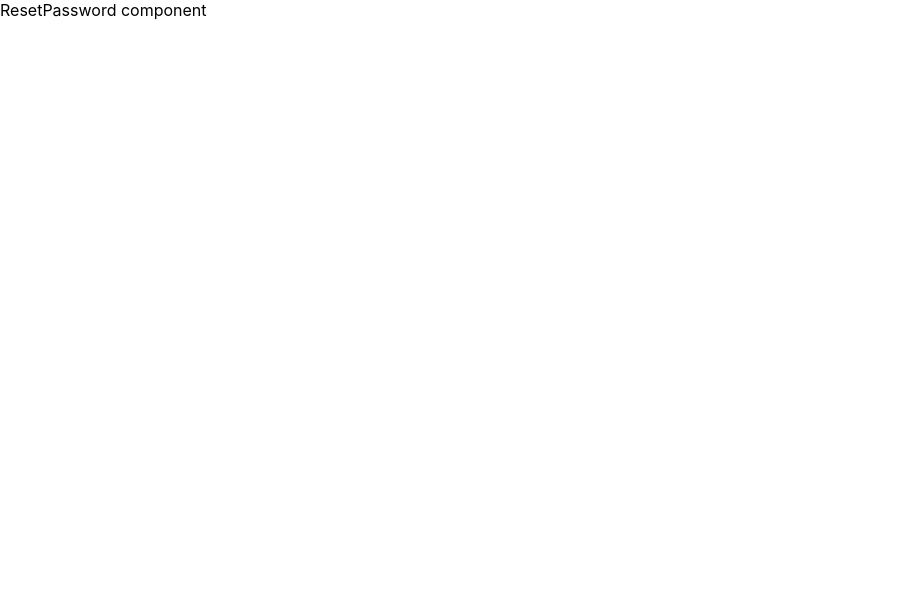
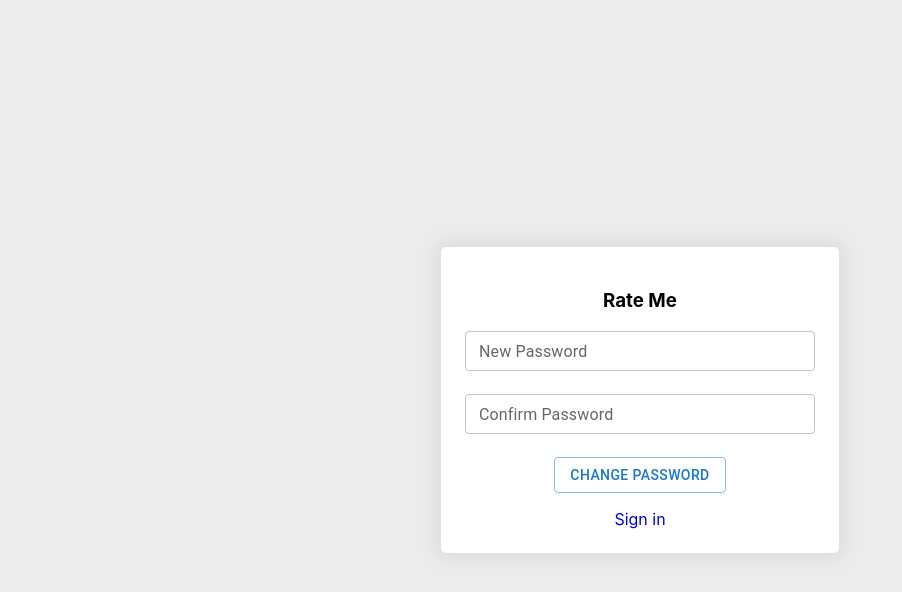
Before and after one commit to alrazamc/rateme, a JavaScript app in the folder client/: page /admin/reset-password/1 in a window 1280 px wide. Shown: the top 592 px of the page, without its empty margins (0-902 px from the left). Built offline with nearby package versions, Linux system fonts and the light colour scheme; the HTML template or start-up script is replaced by a standard one.

Commit message:
auth-components-ui

```diff
--- a/client/src/AppPublic.js
+++ b/client/src/AppPublic.js
@@ -2,14 +2,17 @@ import { Route, Routes } from "react-router-dom";
 import Signin from "./components/auth/SignIn";
 import ForgotPassword from "./components/auth/ForgotPassword";
 import ResetPassword from "./components/auth/ResetPassword";
+import { Box } from "@mui/material";
 
 function AppPublic(){
   return (
-    <Routes>
-      <Route path="/admin/signin" Component={Signin} />
-      <Route path="/admin/forgot-password" Component={ForgotPassword} />
-      <Route path="/admin/reset-password/:resetCode" Component={ResetPassword} />
-    </Routes>
+    <Box display="flex" justifyContent="center" alignItems="center" height="100%">
+      <Routes>
+        <Route path="/admin/signin" Component={Signin} />
+        <Route path="/admin/forgot-password" Component={ForgotPassword} />
+        <Route path="/admin/reset-password/:resetCode" Component={ResetPassword} />
+      </Routes>
+    </Box>
   )
 }
 
--- a/client/src/components/auth/ForgotPassword.js
+++ b/client/src/components/auth/ForgotPassword.js
@@ -1,8 +1,41 @@
+import { Box, Button } from "@mui/material";
+import { Field, Form } from "react-final-form";
+import TextInput from "../library/form/TextInput";
+import { Link } from "react-router-dom";
+
 function ForgotPassword(){
   return(
-    <div>
-      ForgotPassword component
-    </div>
+    <Box borderRadius="5px" boxShadow="0px 0px 17px 5px #dbdada"  p={3} bgcolor="#fff" textAlign="center" minWidth="350px">
+      <h3>Rate Me</h3>
+      <Form
+        onSubmit={(data) => {
+          console.log('submitting', data);
+        }}
+        validate={(data) => {
+          const errors = {};
+          if(!data.email)
+            errors.email = "Email address is required";
+          else if(!/^\w+([\.-]?\w+)*@\w+([\.-]?\w+)*(\.\w{2,3})+$/.test(data.email))
+            errors.email = "invalid email address";
+
+          return errors;
+        }}
+      >
+        {
+          (props) => {
+            return (
+              <form onSubmit={props.handleSubmit}>
+                <Field name="email" type="email" component={TextInput} placeholder="Enter email address..." label="Email" />
+                <Button type="submit" variant="outlined">Reset Password</Button>
+                <Box mt={2}>
+                  <Link style={{textDecoration: 'none'}} to="/admin/signin">Sign in</Link>
+                </Box>
+              </form>
+            )
+          }
+        }
+      </Form>
+    </Box>
   )
 }
 
--- a/client/src/components/auth/ResetPassword.js
+++ b/client/src/components/auth/ResetPassword.js
@@ -1,8 +1,47 @@
+import { Box, Button } from "@mui/material";
+import { Field, Form } from "react-final-form";
+import TextInput from "../library/form/TextInput";
+import { Link } from "react-router-dom";
+
 function ResetPassword(){
   return(
-    <div>
-      ResetPassword component
-    </div>
+    <Box borderRadius="5px" boxShadow="0px 0px 17px 5px #dbdada"  p={3} bgcolor="#fff" textAlign="center" minWidth="350px">
+      <h3>Rate Me</h3>
+      <Form
+        onSubmit={(data) => {
+          console.log('submitting', data);
+        }}
+        validate={(data) => {
+          const errors = {};
+          if(!data.newPassword)
+            errors.newPassword = "Password is required";
+          else if(data.newPassword.length < 6)
+            errors.newPassword = "Password should have at least 6 characters";
+
+          if(!data.confirmPassword)
+            errors.confirmPassword = "Please confirm password";
+          else if(data.newPassword !== data.confirmPassword)
+            errors.confirmPassword = 'Passwords are not same';
+
+          return errors;
+        }}
+      >
+        {
+          (props) => {
+            return (
+              <form onSubmit={props.handleSubmit}>
+                <Field name="newPassword" type="password" component={TextInput} placeholder="Enter new password..." label="New Password" />
+                <Field name="confirmPassword" type="password" component={TextInput} placeholder="Confirm password..." label="Confirm Password" />
+                <Button type="submit" variant="outlined">Change Password</Button>
+                <Box mt={2}>
+                  <Link style={{textDecoration: 'none'}} to="/admin/signin">Sign in</Link>
+                </Box>
+              </form>
+            )
+          }
+        }
+      </Form>
+    </Box>
   )
 }
 
--- a/client/src/components/auth/SignIn.js
+++ b/client/src/components/auth/SignIn.js
@@ -1,8 +1,45 @@
+import { Box, Button } from "@mui/material";
+import { Field, Form } from "react-final-form";
+import TextInput from "../library/form/TextInput";
+import { Link } from "react-router-dom";
+
 function Signin(){
   return(
-    <div>
-      Signin component
-    </div>
+    <Box borderRadius="5px" boxShadow="0px 0px 17px 5px #dbdada"  p={3} bgcolor="#fff" textAlign="center" minWidth="350px">
+      <h3>Rate Me</h3>
+      <Form
+        onSubmit={(data) => {
+          console.log('submitting', data);
+        }}
+        validate={(data) => {
+          const errors = {};
+          if(!data.email)
+            errors.email = "Email address is required";
+          else if(!/^\w+([\.-]?\w+)*@\w+([\.-]?\w+)*(\.\w{2,3})+$/.test(data.email))
+            errors.email = "invalid email address";
+
+          if(!data.password)
+            errors.password = "Password is required";
+
+          return errors;
+        }}
+      >
+        {
+          (props) => {
+            return (
+              <form onSubmit={props.handleSubmit}>
+                <Field name="email" type="email" component={TextInput} placeholder="Enter email address..." label="Email" />
+                <Field name="password" type="password" component={TextInput} placeholder="Enter password..." label="Password" />
+                <Button type="submit" variant="outlined">Sign In</Button>
+                <Box mt={2}>
+                  <Link style={{textDecoration: 'none'}} to="/admin/forgot-password">Forgot Password?</Link>
+                </Box>
+              </form>
+            )
+          }
+        }
+      </Form>
+    </Box>
   )
 }
 
--- /dev/null
+++ b/client/src/components/library/form/TextInput.js
@@ -0,0 +1,15 @@
+import { Box, FormHelperText, TextField } from "@mui/material";
+
+function TextInput(props){
+  const { input, meta:{ error, touched }, ...rest} = props;
+  return(
+    <Box width="100%">
+      <TextField fullWidth {...input} {...rest} size="small" error={touched && error ? true : false} />
+      <FormHelperText error={true}>
+        { touched && error ? error : <span>&nbsp;</span> }
+      </FormHelperText>
+    </Box>
+  )
+}
+
+export default TextInput;
--- a/client/src/index.css
+++ b/client/src/index.css
@@ -1,3 +1,6 @@
+html,body{
+  height: 100%;
+}
 body {
   margin: 0;
   font-family: -apple-system, BlinkMacSystemFont, 'Segoe UI', 'Roboto', 'Oxygen',
@@ -5,9 +8,14 @@ body {
     sans-serif;
   -webkit-font-smoothing: antialiased;
   -moz-osx-font-smoothing: grayscale;
+  background-color: #ececec;
 }
 
 code {
   font-family: source-code-pro, Menlo, Monaco, Consolas, 'Courier New',
     monospace;
 }
+
+#root{
+  height: 100%;
+}
```
